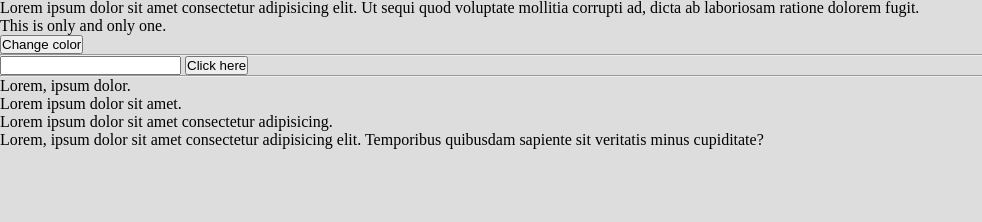
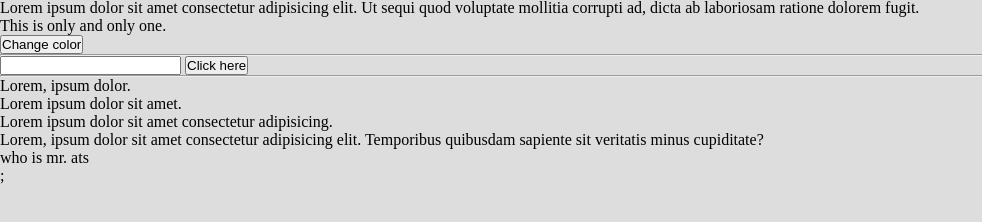
Before and after one commit to probir-kumar/project-one, a plain HTML site: page index.html in a window 1280 px wide. Shown: the part 40-262 px from the top of the page, without its empty margins (0-982 px from the left). Drawn offline with Linux system fonts and the light colour scheme.

Commit message:
single line paragraph

```diff
--- a/index.html
+++ b/index.html
@@ -31,6 +31,8 @@
       Lorem, ipsum dolor sit amet consectetur adipisicing elit. Temporibus
       quibusdam sapiente sit veritatis minus cupiditate?
     </p>
+    <p>who is mr. ats</p>
+    ;
 
     <script src="script.js"></script>
   </body>
```
